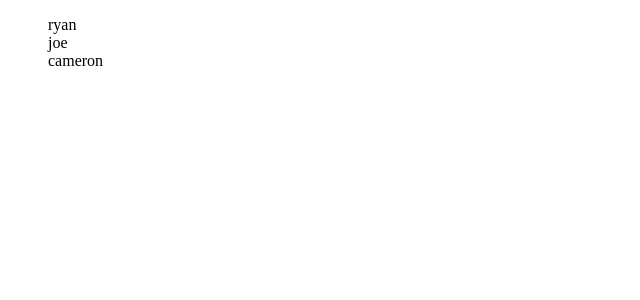
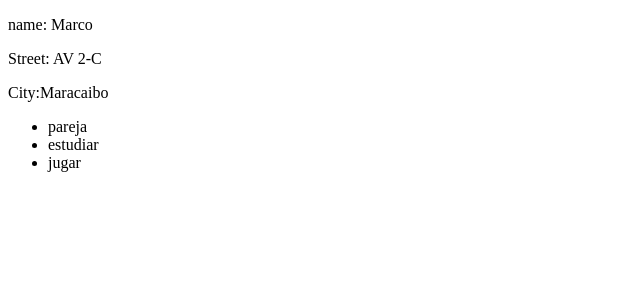
Before and after one commit to mrigorir/curso-angular-basico, an Angular app in the folder AprendiendoAngular/: page / in a window 1280 px wide. Shown: the top 300 px of the page, without its empty margins (0-640 px from the left). Built offline with nearby package versions, Linux system fonts and the light colour scheme.

Commit message:
Mostrar varios tipos de datos declarados del componente usando typeScript

```diff
--- a/AprendiendoAngular/src/app/app.component.html
+++ b/AprendiendoAngular/src/app/app.component.html
@@ -1,5 +1,8 @@
-<ul style="list-style: none;">
-  <li *ngFor="let user of users">
-    {{user}}
+<p>name: {{name}}</p>
+<p>Street: {{address.street}}</p>
+<p>City:{{address.city}}</p>
+<ul>
+  <li *ngFor="let hobbie of hobbies">
+    {{hobbie}}
   </li>
 </ul>
--- a/AprendiendoAngular/src/app/app.component.ts
+++ b/AprendiendoAngular/src/app/app.component.ts
@@ -6,5 +6,19 @@
   styleUrls: ['./app.component.css']
 })
 export class AppComponent {
-  users = ['ryan', 'joe', 'cameron'];
+  name: string = 'Marco';
+  age: number;
+  address: {
+    street: string,
+    city: string
+  }
+  hobbies: string[];
+  constructor () {
+    this.age = 28;
+    this.address = {
+      street: 'AV 2-C',
+      city: 'Maracaibo'
+    }
+    this.hobbies = ['pareja', 'estudiar', 'jugar'];
+  }
 }
--- a/AprendiendoAngular/src/app/app.module.ts
+++ b/AprendiendoAngular/src/app/app.module.ts
@@ -5,12 +5,14 @@
 import { AppComponent } from './app.component';
 import { PeliculasComponent } from './components/peliculas/peliculas.component';
 import { HolaMundoComponent } from './components/hola-mundo/hola-mundo.component';
+import { UserComponent } from './user/user.component';
 
 @NgModule({
   declarations: [
     AppComponent,
     PeliculasComponent,
-    HolaMundoComponent
+    HolaMundoComponent,
+    UserComponent
   ],
   imports: [
     BrowserModule
--- /dev/null
+++ b/AprendiendoAngular/src/app/user/user.component.html
@@ -0,0 +1 @@
+<li>{{userName}}</li>
--- /dev/null
+++ b/AprendiendoAngular/src/app/user/user.component.ts
@@ -0,0 +1,17 @@
+import { Component, OnInit, Input } from '@angular/core';
+
+@Component({
+  selector: 'app-user',
+  templateUrl: './user.component.html',
+  styleUrls: ['./user.component.css']
+})
+export class UserComponent implements OnInit {
+
+  @Input() userName: any;
+
+  constructor() { }
+
+  ngOnInit(): void {
+  }
+
+}
```
Also changed, not shown: AprendiendoAngular/src/app/user/user.component.css (added), 1 other file (tests, documents, lock files or other folders).
